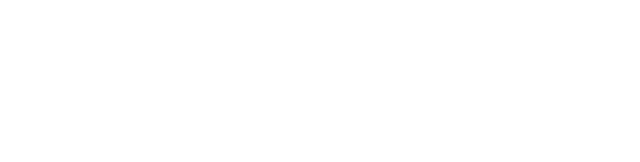
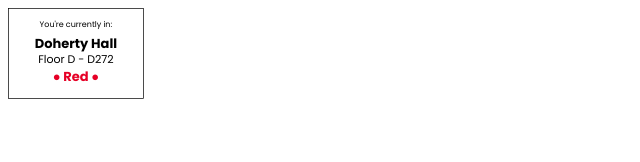
Before and after one commit to ryanTosh/ctfws-online, a website built with Vite: page play/index.html in a window 1280 px wide. Shown: the whole page, without its empty margins (0-640 px from the left). Built offline with nearby package versions, Linux system fonts and the light colour scheme.

Commit message:
Add index.html and room info UI

```diff
--- a/play/index.html
+++ b/play/index.html
@@ -5,6 +5,34 @@
 
         <meta charset="utf-8">
         <meta name="viewport" content="width=device-width, initial-scale=1">
+
+        <style>
+            @font-face {
+                font-family: 'Poppins';
+                font-weight: 400;
+                font-style: normal;
+                src: url('/font/Poppins-Regular.ttf') format('truetype');
+            }
+
+            @font-face {
+                font-family: 'Poppins';
+                font-weight: bold;
+                font-style: normal;
+                src: url('/font/Poppins-Bold.ttf') format('truetype');
+            }
+
+            body {
+                margin: 0;
+            }
+
+            #display {
+                width: 100vw;
+                height: 100vh;
+                position: absolute;
+                top: 0;
+                left: 0;
+            }
+        </style>
     </head>
 
     <body>
--- a/play/src/index.ts
+++ b/play/src/index.ts
@@ -0,0 +1,52 @@
+const canvas = document.getElementById("display") as HTMLCanvasElement;
+const ctx = canvas.getContext("2d")!;
+
+let pxScale = 1;
+
+function onResize() {
+    canvas.width = window.innerWidth;
+    canvas.height = window.innerHeight;
+
+    pxScale = Math.sqrt((canvas.width / 1920) * (canvas.height / 1080));
+}
+
+onResize();
+
+function draw() {
+    ctx.clearRect(0, 0, canvas.width, canvas.height);
+
+    ctx.fillStyle = "#000000";
+
+    ctx.save();
+    ctx.scale(pxScale, pxScale);
+    ctx.strokeRect(12, 12, 192, 128);
+    ctx.restore();
+
+    ctx.textAlign = "center";
+    ctx.textBaseline = "top";
+
+    ctx.font = Math.round(12 * pxScale) + "px 'Poppins'";
+    ctx.fillText("You're currently in:", 108 * pxScale, 30 * pxScale);
+
+    ctx.font = "bold " + Math.round(18 * pxScale) + "px 'Poppins'";
+    ctx.fillText("Doherty Hall", 108 * pxScale, 54 * pxScale);
+
+    ctx.font = Math.round(15 * pxScale) + "px 'Poppins'";
+    ctx.fillText("Floor D - D272", 108 * pxScale, 78 * pxScale);
+
+    ctx.fillStyle = "hsl(350, 100%, 45%)";
+    ctx.font = "bold " + Math.round(18 * pxScale) + "px 'Poppins'";
+    ctx.fillText("\u25cf Red \u25cf", 108 * pxScale, 102 * pxScale);
+}
+
+window.addEventListener("resize", function() {
+    onResize();
+});
+
+function frame() {
+    draw();
+
+    window.requestAnimationFrame(frame);
+}
+
+window.requestAnimationFrame(frame);
```
Also changed, not shown: play/public/font/Poppins-Black.ttf (added), play/public/font/Poppins-BlackItalic.ttf (added), play/public/font/Poppins-Bold.ttf (added), play/public/font/Poppins-BoldItalic.ttf (added), play/public/font/Poppins-ExtraBold.ttf (added), play/public/font/Poppins-ExtraBoldItalic.ttf (added), play/public/font/Poppins-ExtraLight.ttf (added), play/public/font/Poppins-ExtraLightItalic.ttf (added), play/public/font/Poppins-Italic.ttf (added), play/public/font/Poppins-Light.ttf (added), play/public/font/Poppins-LightItalic.ttf (added), play/public/font/Poppins-Medium.ttf (added), play/public/font/Poppins-MediumItalic.ttf (added), play/public/font/Poppins-Regular.ttf (added), 4 more files.
